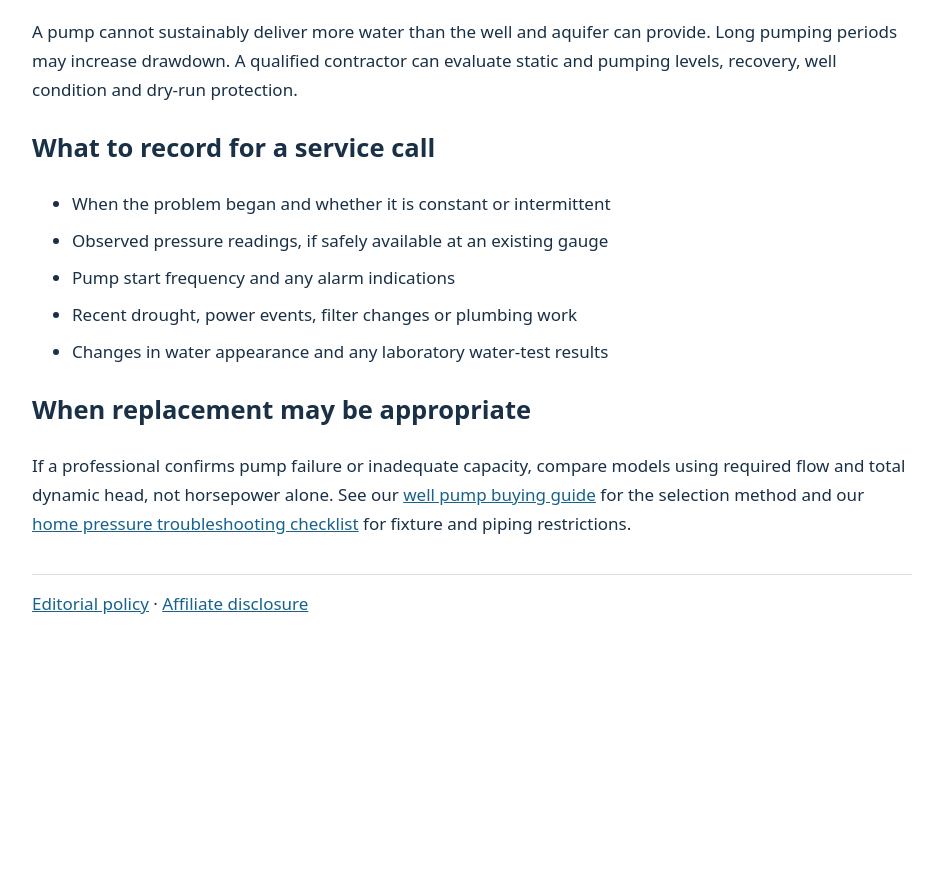
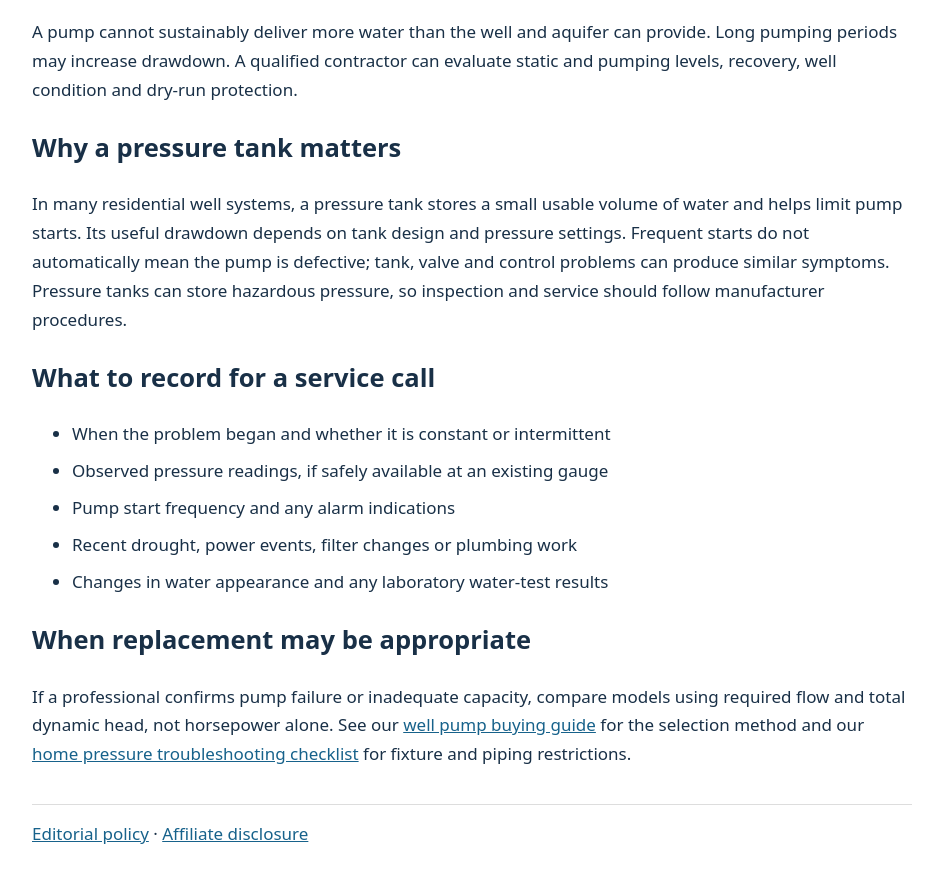
Before and after one commit to agrogalvan-create/smartgear-scout, a plain HTML site: page guides/well-pump-troubleshooting.html in a window 1280 px wide. Shown: the part 1041-1924 px from the top of the page, without its empty margins (168-1103 px from the left). Before the commit the page ends 1704 px from the top, so only its background shows below. Drawn offline with Linux system fonts and the light colour scheme.

Commit message:
Explain pressure tank drawdown and rapid cycling in well troubleshooting guide

```diff
--- a/guides/well-pump-troubleshooting.html
+++ b/guides/well-pump-troubleshooting.html
@@ -15,6 +15,8 @@
 <p>Air at taps may indicate a plumbing leak, changing well water level or other system issue. Cloudiness or changes in odor, color or taste warrant appropriate water-quality evaluation. Do not assume the pump alone is responsible or that water is safe without testing.</p>
 <h2>Dry running and declining well yield</h2>
 <p>A pump cannot sustainably deliver more water than the well and aquifer can provide. Long pumping periods may increase drawdown. A qualified contractor can evaluate static and pumping levels, recovery, well condition and dry-run protection.</p>
+<h2>Why a pressure tank matters</h2>
+<p>In many residential well systems, a pressure tank stores a small usable volume of water and helps limit pump starts. Its useful drawdown depends on tank design and pressure settings. Frequent starts do not automatically mean the pump is defective; tank, valve and control problems can produce similar symptoms. Pressure tanks can store hazardous pressure, so inspection and service should follow manufacturer procedures.</p>
 <h2>What to record for a service call</h2>
 <ul><li>When the problem began and whether it is constant or intermittent</li><li>Observed pressure readings, if safely available at an existing gauge</li><li>Pump start frequency and any alarm indications</li><li>Recent drought, power events, filter changes or plumbing work</li><li>Changes in water appearance and any laboratory water-test results</li></ul>
 <h2>When replacement may be appropriate</h2>
```
